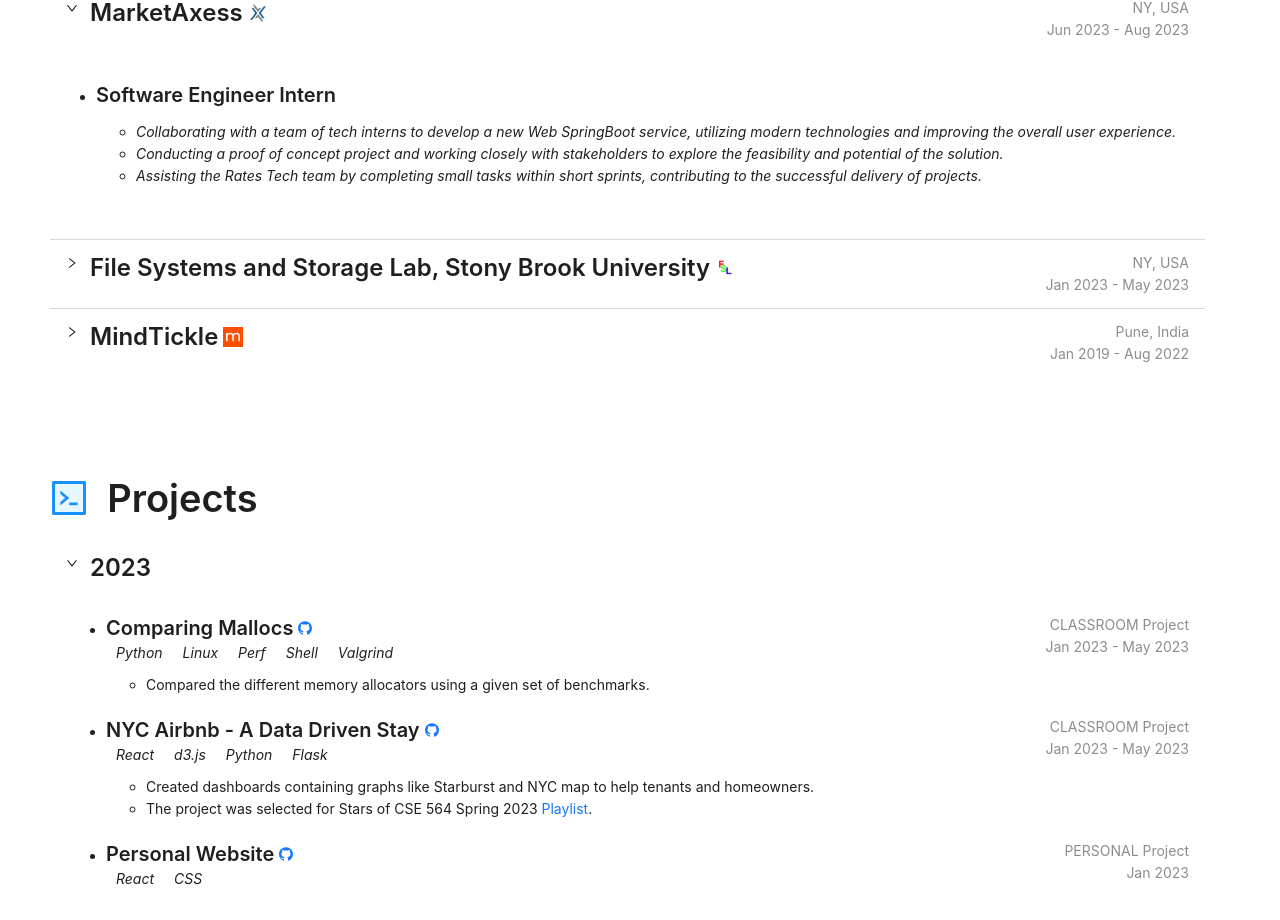
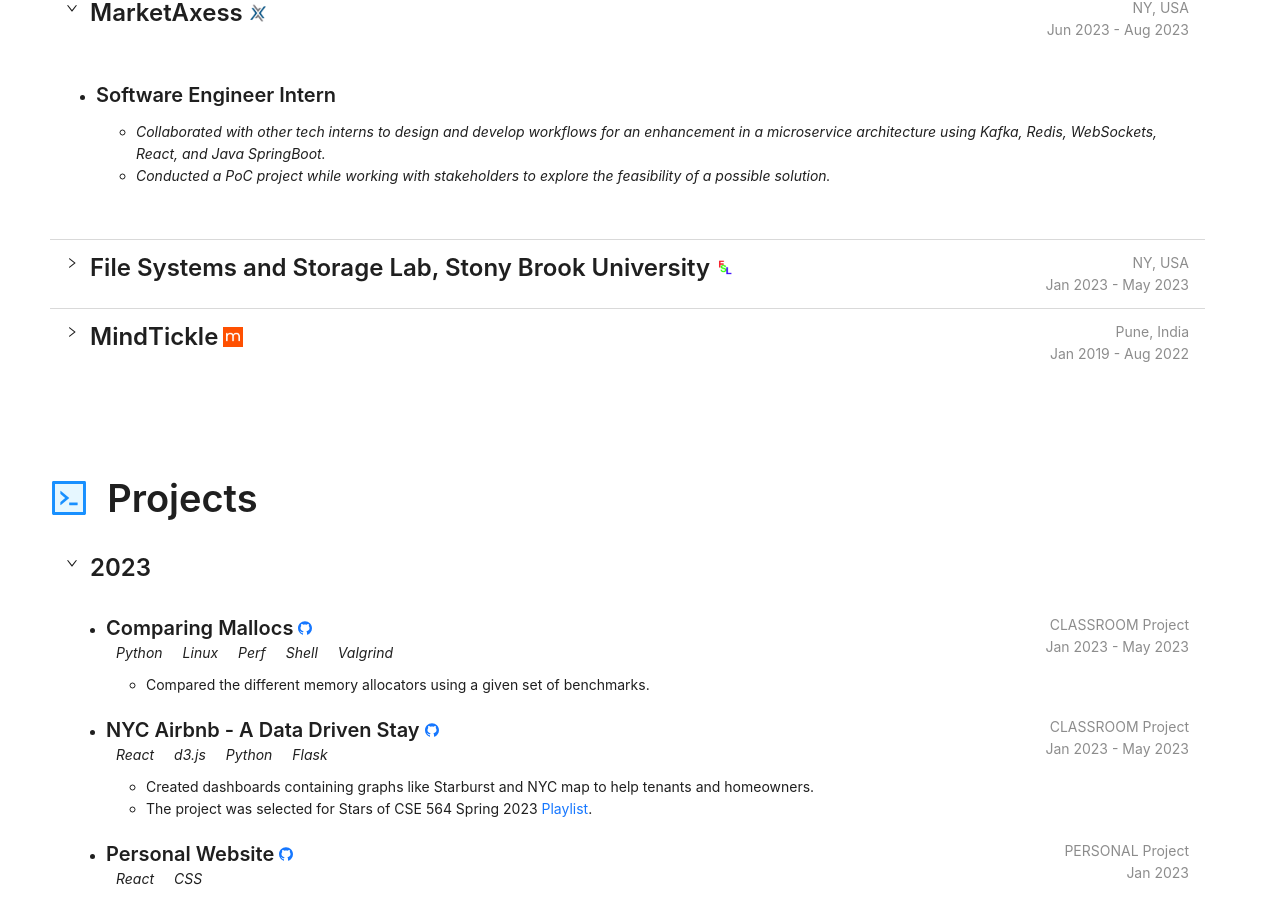
Before and after one commit to prajjawal05/personal-website, a React (Create React App) app: page / in a window 1280 px wide. Shown: the part 2538-3458 px from the top of the page. Built offline with nearby package versions, Linux system fonts and the light colour scheme.

Commit message:
updated experience

```diff
--- a/src/components/Work/config.js
+++ b/src/components/Work/config.js
@@ -14,9 +14,8 @@
     JOB_TITLE: 'Software Engineer Intern',
     DURATION: 'Jun 2023 - Aug 2023',
     PROJECTS: [
-        "Collaborating with a team of tech interns to develop a new Web SpringBoot service, utilizing modern technologies and improving the overall user experience.",
-        "Conducting a proof of concept project and working closely with stakeholders to explore the feasibility and potential of the solution.",
-        "Assisting the Rates Tech team by completing small tasks within short sprints, contributing to the successful delivery of projects.",
+        "Collaborated with other tech interns to design and develop workflows for an enhancement in a microservice architecture using Kafka, Redis, WebSockets, React, and Java SpringBoot.",
+        "Conducted a PoC project while working with stakeholders to explore the feasibility of a possible solution.",
     ]
 }];
 
--- a/src/config/links.js
+++ b/src/config/links.js
@@ -2,6 +2,6 @@
     GITHUB: 'https://github.com/prajjawal05',
     LINKEDIN: 'https://www.linkedin.com/in/prajjawal05/',
     INSTAGRAM: 'https://www.instagram.com/prajjawal05/',
-    RESUME: 'https://drive.google.com/file/d/11EFC6u3eeYwbElzOvt3GYy2tf8QkzXm7/view?usp=sharing',
+    RESUME: 'https://drive.google.com/file/d/1w_ZBGhfEVFZsmDI_8K_F11Z3NGWetIX7/view?usp=sharing',
     EMAIL: 'mailto:prajjawalagarwal@gmail.com',
 }
```
